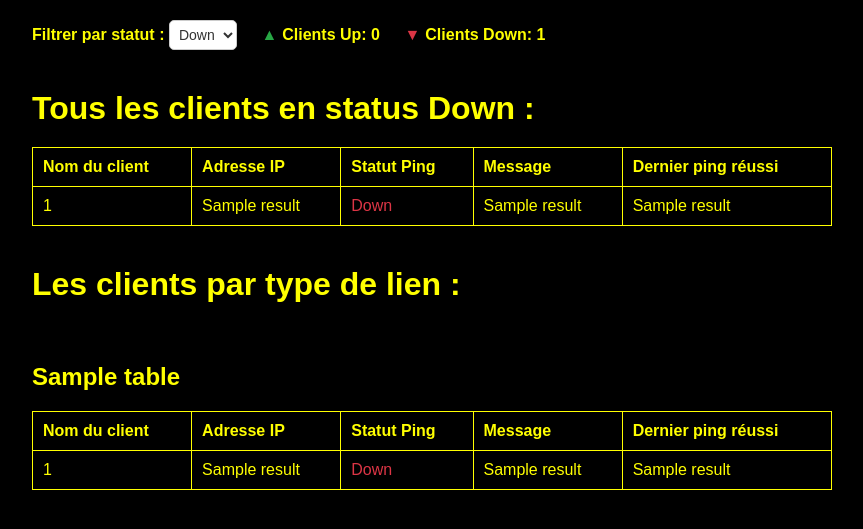
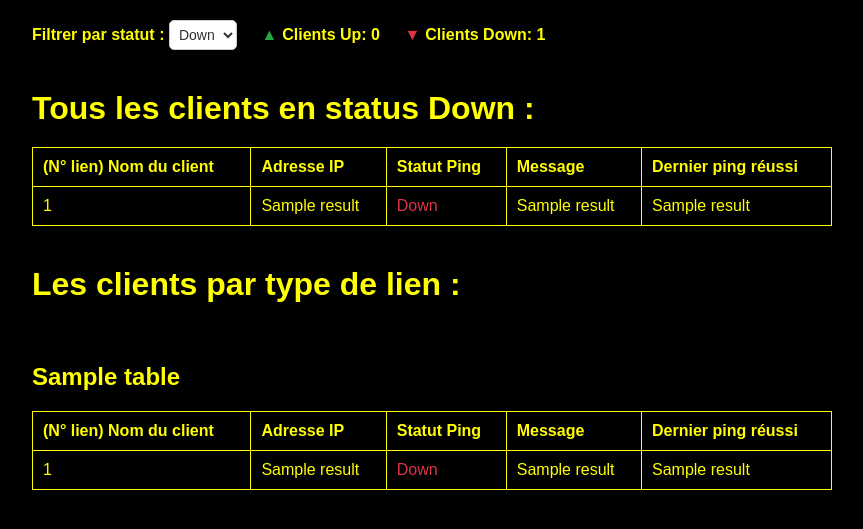
Before and after one commit to alkaisi/Projet-Alternance, a Flask app: template python/templates/links.html in a window 1280 px wide. Shown: the top 529 px of the page, without its empty margins (208-1071 px from the left). Run offline with Flask 3, Linux system fonts and the light colour scheme; the template is opened without the code that fills it: most values are stand-ins (such as "Sample title", 1, 10 or a date in 2020).

Commit message:
N° Lien

```diff
--- a/python/edit/templates/ajouter_client.html
+++ b/python/edit/templates/ajouter_client.html
@@ -77,7 +77,7 @@
             <option value="{{ table }}">{{ table }}</option>
             {% endfor %}
         </select><br>
-        <label for="nom_client">Nom du client :</label>
+        <label for="nom_client">(N° Lien) Nom du client :</label>
         <input type="text" name="nom_client" id="nom_client"><br>
         <label for="adresse_ip">Adresse IP :</label>
         <input type="text" name="adresse_ip" id="adresse_ip"><br>
--- a/python/edit/templates/modifier_nom_client.html
+++ b/python/edit/templates/modifier_nom_client.html
@@ -84,7 +84,7 @@ input[type="submit"]:hover {
             <!-- Cette liste déroulante sera remplie dynamiquement via JavaScript -->
         </select>
         <br>
-        <label for="nouveau_nom_client">Nouveau nom :</label>
+        <label for="nouveau_nom_client">(N° Lien) Nouveau nom :</label>
         <input type="text" name="nouveau_nom_client" id="nouveau_nom_client" required>
         <br>
         <input type="submit" value="Valider">
--- a/python/templates/links.html
+++ b/python/templates/links.html
@@ -152,7 +152,7 @@
             <table>
                 <thead>
                     <tr>
-                        <th>Nom du client</th>
+                        <th>(N° lien) Nom du client</th>
                         <th>Adresse IP</th>
                         <th>Statut Ping</th>
                         <th>Message</th>
@@ -210,7 +210,7 @@
             var combinedTable = document.getElementById("combined-table");
 
             if (selectedStatus === "down") {
-                combinedTable.innerHTML = '<h1>Tous les clients en status Down :</h1>' + '<table>' + '<thead>' + '<tr>' + '<th>Nom du client</th>' + '<th>Adresse IP</th>' + '<th>Statut Ping</th>' + '<th>Message</th>' + '<th>Dernier ping réussi</th>' + '</tr>' + '</thead>' + '<tbody>' + filteredRows.join("") + '</tbody>' + '</table>'; // Display combined table for "Down" status
+                combinedTable.innerHTML = '<h1>Tous les clients en status Down :</h1>' + '<table>' + '<thead>' + '<tr>' + '<th>(N° lien) Nom du client</th>' + '<th>Adresse IP</th>' + '<th>Statut Ping</th>' + '<th>Message</th>' + '<th>Dernier ping réussi</th>' + '</tr>' + '</thead>' + '<tbody>' + filteredRows.join("") + '</tbody>' + '</table>'; // Display combined table for "Down" status
                 combinedTable.style.display = "block";
             } else {
                 combinedTable.innerHTML = ''; // Clear combined table
```
